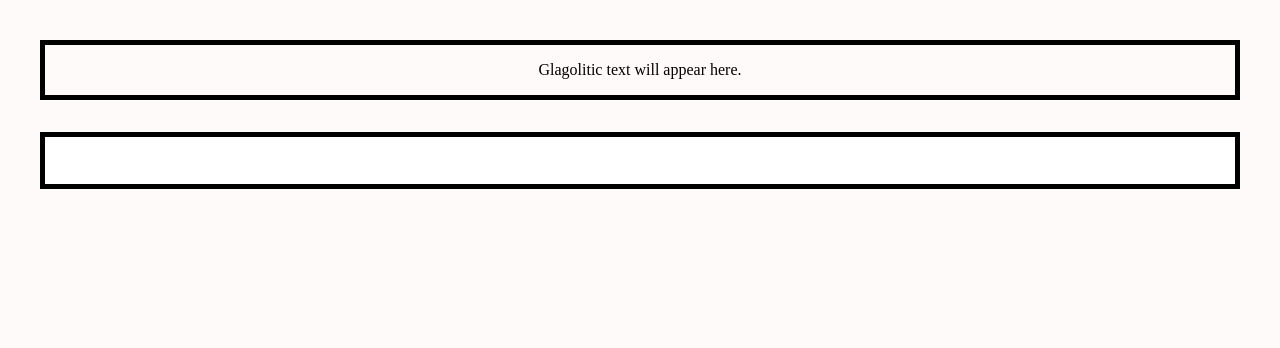
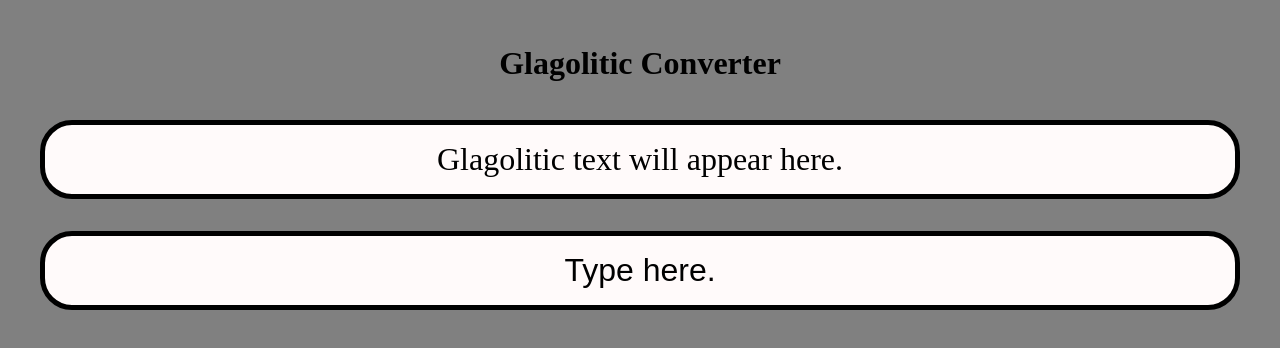
Before and after one commit to delsehi/glagowl, a website: page index.html in a window 1280 px wide. Drawn offline with Linux system fonts and the light colour scheme.

Commit message:
Add grey background and border radius

```diff
--- a/css/master.css
+++ b/css/master.css
@@ -6,12 +6,16 @@
   text-align: center;
 }
 body {
-  background-color: snow;
+  background-color: grey;
 }
 
 #result, #inputBox {
+  font-size: 2rem;
   text-align: center;
   border: 5px solid;
   padding: 1rem;
   margin: 1rem;
+  background-color: snow;
+  border-radius: 2rem;
+
 }
--- a/index.html
+++ b/index.html
@@ -7,10 +7,13 @@
   </head>
   <body>
 <div class="wrapper">
+  <header>
+    <h1>Glagolitic Converter</h1>
+  </header>
   <div id="result">
     Glagolitic text will appear here.
   </div>
-  <input type="text" name="Type here." value="" id="inputBox">
+  <input type="text" name="Type here." value="Type here." id="inputBox">
 </div>
     <script src="./js/index.js" charset="utf-8"></script>
   </body>
--- a/js/index.js
+++ b/js/index.js
@@ -45,5 +45,5 @@ const map = new Map([
   ['k', 'ⰽ'], ['l', 'ⰾ'], ['m', 'ⰿ'], ['n', 'ⱀ'], ['o', 'ⱁ'], ['p', 'ⱂ'], ['', ''],
   ['r', 'ⱃ'], ['s', 'ⱄ'], ['t', 'ⱅ'], ['u', 'ⱆ'], ['f', 'ⱇ'], ['h', 'ⱈ'],
   ['', 'ⱉ'], ['p', 'ⱊ'], ['ć', 'ⱋ'], ['c', 'ⱌ'], ['č', 'ⱍ'], ['š', 'ⱎ'],
-  ['', 'ⱏ'], ['', 'ⱐ'], ['', 'ⱑ'], ['', 'ⱒ'], ['', 'ⱓ'], ['', '']
+  ['', 'ⱏ'], ['', 'ⱐ'], ['', 'ⱑ'], ['', 'ⱒ'], ['', 'ⱓ'], ['j', 'ⰼ']
 ])
```
